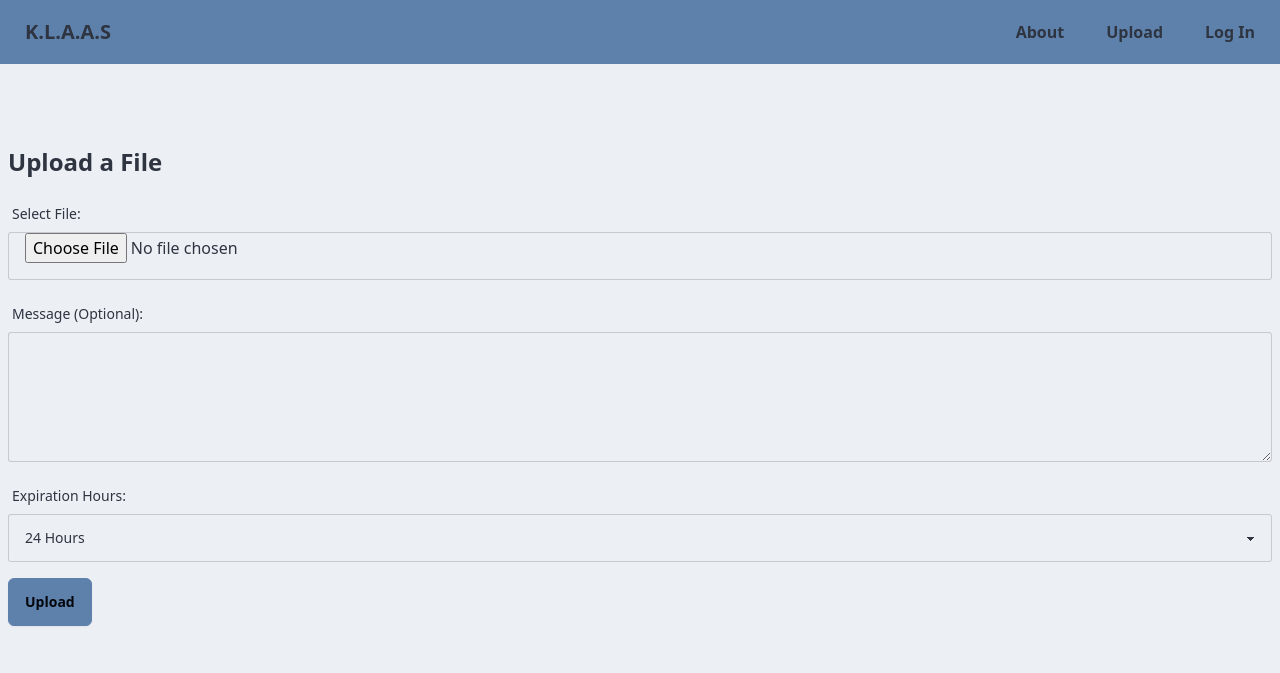
After one commit to YayaSivakumar/cs3305_team11, a Flask app: template server/app/templates/upload_dan.html in a window 1280 px wide. The commit adds this page. Shown: the top 673 px of the page. Run offline with Flask 3, Linux system fonts and the light colour scheme; the template is opened without the code that fills it, so the values that code supplies are empty; style sheets or scripts are compiled from the project's sources.

Commit message:
Multi file upload - going between WTForms and Standard HTML Forms

```diff
--- a/server/app/templates/upload.html
+++ b/server/app/templates/upload.html
@@ -11,8 +11,8 @@
         {{ form.hidden_tag() }}
 <!--todo: finish migrating to flask forms -->
         <div class="form-control mb-4">
-          {{ form.file.label(class="label label-text text-base font-medium") }}
-          {{ form.file(class="input input-bordered py-2.5 px-3") }}
+            <label for="file" class="label label-text">Select File:</label>
+            <input type="file" id="file" name="file" class="input input-bordered">
         </div>
         <div class="form-control mb-4">
           {{ form.message.label(class="label label-text text-base font-medium") }}
--- /dev/null
+++ b/server/app/templates/upload_dan.html
@@ -0,0 +1,38 @@
+
+
+{% extends "base.html" %}
+
+{% block title %}File Upload App - Upload{% endblock %}
+
+{% block content %}
+<div class="container mx-auto py-8">
+    <h2 class="text-2xl font-semibold mb-4">Upload a File</h2>
+    <form action="/upload_dan" method="post" enctype="multipart/form-data">
+        <div class="form-control mb-4">
+            <label for="file" class="label label-text">Select File:</label>
+            <input type="file" id="file" name="file" class="input input-bordered">
+        </div>
+        <div class="form-control mb-4">
+            <label for="message" class="label label-text">Message (Optional):</label>
+            <textarea id="message" name="message" class="textarea textarea-bordered" rows="4"></textarea>
+        </div>
+        <div class="form-control mb-4">
+            <label for="expiration_hours" class="label label-text">Expiration Hours:</label>
+            <select id="expiration_hours" name="expiration_hours" class="select select-bordered">
+              <option value="24" selected>24 Hours</option>
+              <option value="72">3 Days</option>
+              <option value="168">7 Days</option>
+            </select>
+        </div>
+        <button type="submit" class="btn btn-primary rounded-md">Upload</button>
+    </form>
+</div>
+
+<div id="toast" class="fixed bottom-0 right-0 m-6 alert alert-info shadow-lg hidden">
+    <div>
+        <span>File uploaded successfully. Shareable link:</span>
+        <a id="link" href="#" class="font-semibold">Click here</a>
+    </div>
+</div>
+
+{% endblock %}
```
Also changed, not shown: server/app/routes/file_routes.py (+56 -4 lines).
